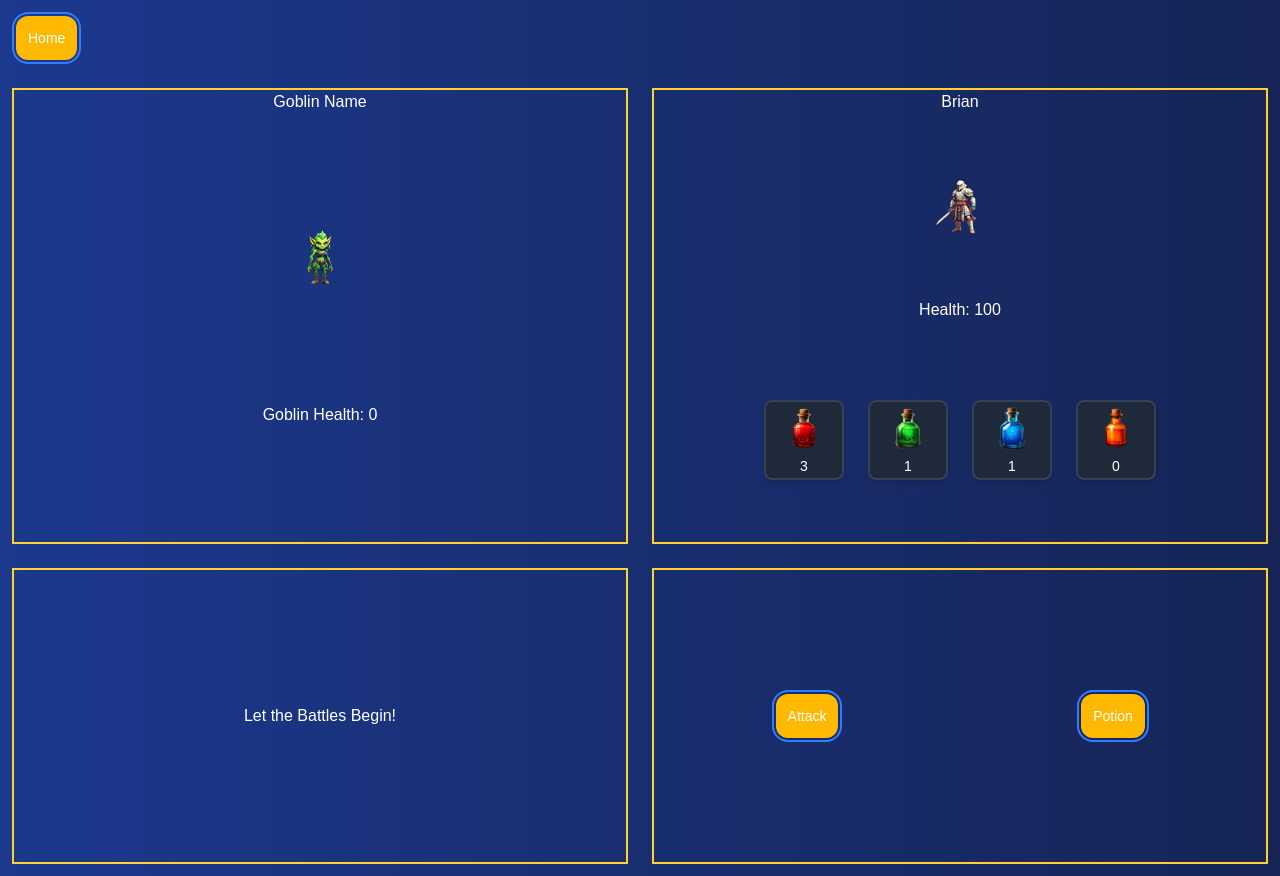
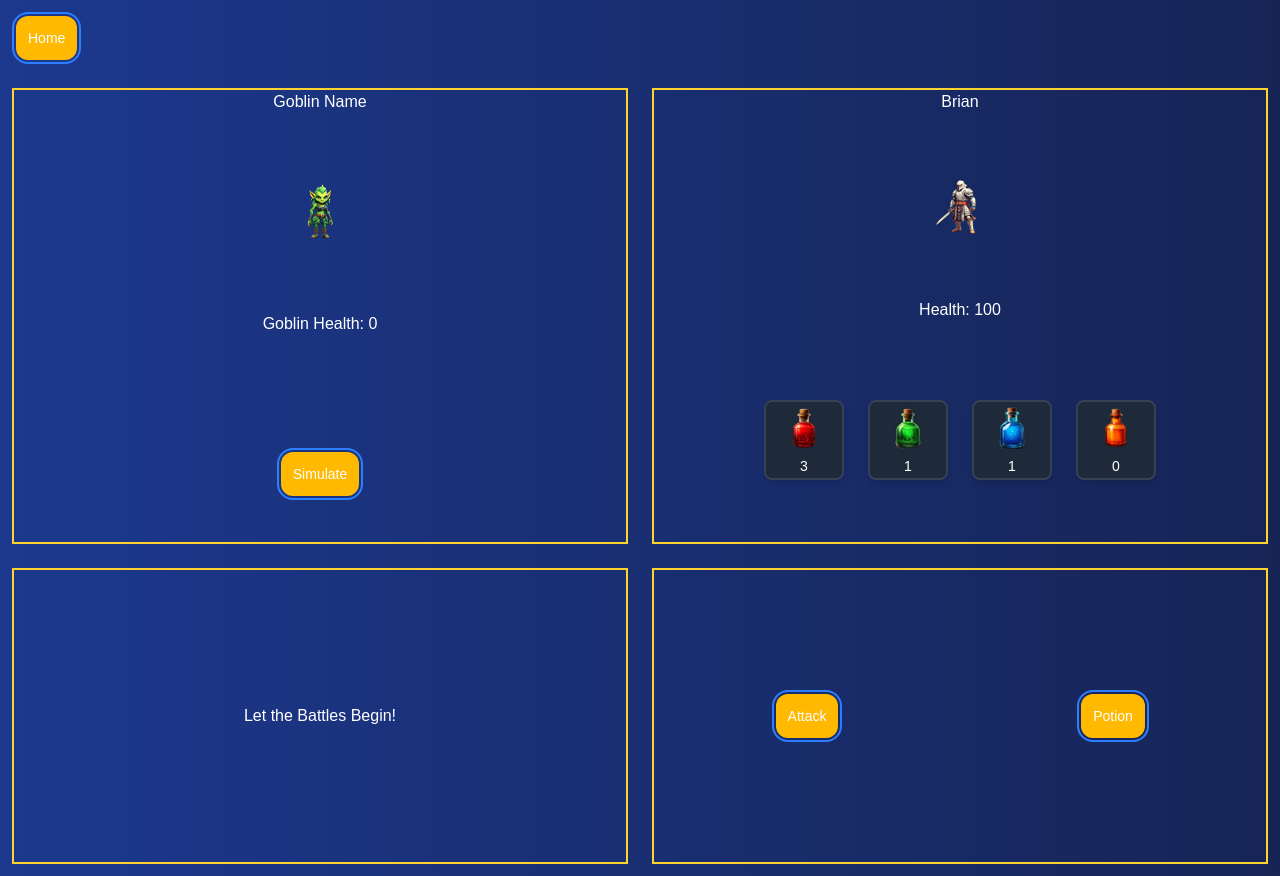
Before and after one commit to cchester11/goblins, a React (Vite) app: page /game in a window 1280 px wide. Built offline with nearby package versions, Linux system fonts and the light colour scheme; a web font is replaced by a local one.

Commit message:
goblinActive and setGoblin active will be used on simulate button to better control when goblin can attack

```diff
--- a/src/components/Controls.jsx
+++ b/src/components/Controls.jsx
@@ -8,7 +8,8 @@ export default function Controls({
       goblin,
       setBrian,
       setGoblin,
-      setIsAvailable
+      setIsAvailable,
+      setGoblinActive
 }) {
       return (
             <div className="grid grid-cols-2 border-2 border-amber-300 m-3 justify-between items-center align-middle">
@@ -32,6 +33,8 @@ export default function Controls({
                                           });
                                           // set isActive back to false
                                           setIsActive(false);
+                                          // make goblin active to allow goblin attack
+                                          setGoblinActive(true);
                                     }
                               }}
                         >
@@ -50,6 +53,8 @@ export default function Controls({
                                           setIsAvailable(true);
                                           // set isActive back to false
                                           setIsActive(false);
+                                          // make goblin active to allow goblin attack
+                                          setGoblinActive(true);
                                     }
                               }}
                         >
--- a/src/components/EnemyContainer.jsx
+++ b/src/components/EnemyContainer.jsx
@@ -1,7 +1,9 @@
-export default function EnemyContainer({ goblin }) {
+export default function EnemyContainer({ goblin, goblinActive, setGoblinActive }) {
       return (
             <div className="grid grid-cols-1 border-2 border-amber-300 m-3">
-                  <div className="flex justify-center">{goblin.name || "Goblin Name"}</div>
+                  <div className="flex justify-center">
+                        {goblin.name || "Goblin Name"}
+                  </div>
                   <div className="flex justify-center">
                         <img
                               src={goblin.image || "/goblin_1.png"}
@@ -9,7 +11,19 @@ export default function EnemyContainer({ goblin }) {
                               className="h-[60px] w-[60px]"
                         />
                   </div>
-                  <div className="flex justify-center">Goblin Health: {goblin.health}</div>
+                  <div className="flex justify-center">
+                        Goblin Health: {goblin.health}
+                  </div>
+                  <div className="grid grid-cols-1 m-3 justify-between items-center align-middle">
+                        <div className="flex justify-center">
+                              <button
+                                    type="button"
+                                    className="bg-amber-400 text-sm text-white hover:bg-amber-200 p-3 rounded-xl outline-2 outline-offset-2 outline-blue-500"
+                              >
+                                    Simulate
+                              </button>
+                        </div>
+                  </div>
             </div>
       );
 }
--- a/src/components/Game.jsx
+++ b/src/components/Game.jsx
@@ -11,11 +11,7 @@ import {
       handlePotion,
       handleUsePotion,
 } from "../lib";
-import {
-      fetchGoblin,
-      handleBrianOptions,
-      handleGoblinTurn
-} from "../utils";
+import { fetchGoblin, handleBrianOptions, handleGoblinTurn } from "../utils";
 
 export default function Game() {
       const navigate = useNavigate();
@@ -51,6 +47,8 @@ export default function Game() {
       // this will be passed back to handleUsePotion
       let [isAvailable, setIsAvailable] = useState(false);
 
+      let [goblinActive, setGoblinActive] = useState(false);
+
       // Game text
       let [gameText, setGameText] = useState("");
 
@@ -81,7 +79,6 @@ export default function Game() {
       };
 
       const startGame = () => {
-
             fetchGoblin(goblins, setGoblin, goblinIdx);
 
             handleBrianOptions(setGameText, setIsActive);
@@ -113,7 +110,11 @@ export default function Game() {
                   </div>
                   <div className="h-screen w-screen grid grid-cols-2 text-white">
                         {/* enemy container */}
-                        <EnemyContainer goblin={goblin} />
+                        <EnemyContainer
+                              goblin={goblin}
+                              goblinActive={goblinActive}
+                              setGoblinActive={setGoblinActive}
+                        />
                         {/* brian container */}
                         <BrianContainer
                               brian={brian}
@@ -137,6 +138,7 @@ export default function Game() {
                               setBrian={setBrian}
                               setGoblin={setGoblin}
                               setIsAvailable={setIsAvailable}
+                              setGoblinActive={setGoblinActive}
                         />
                   </div>
             </div>
```
